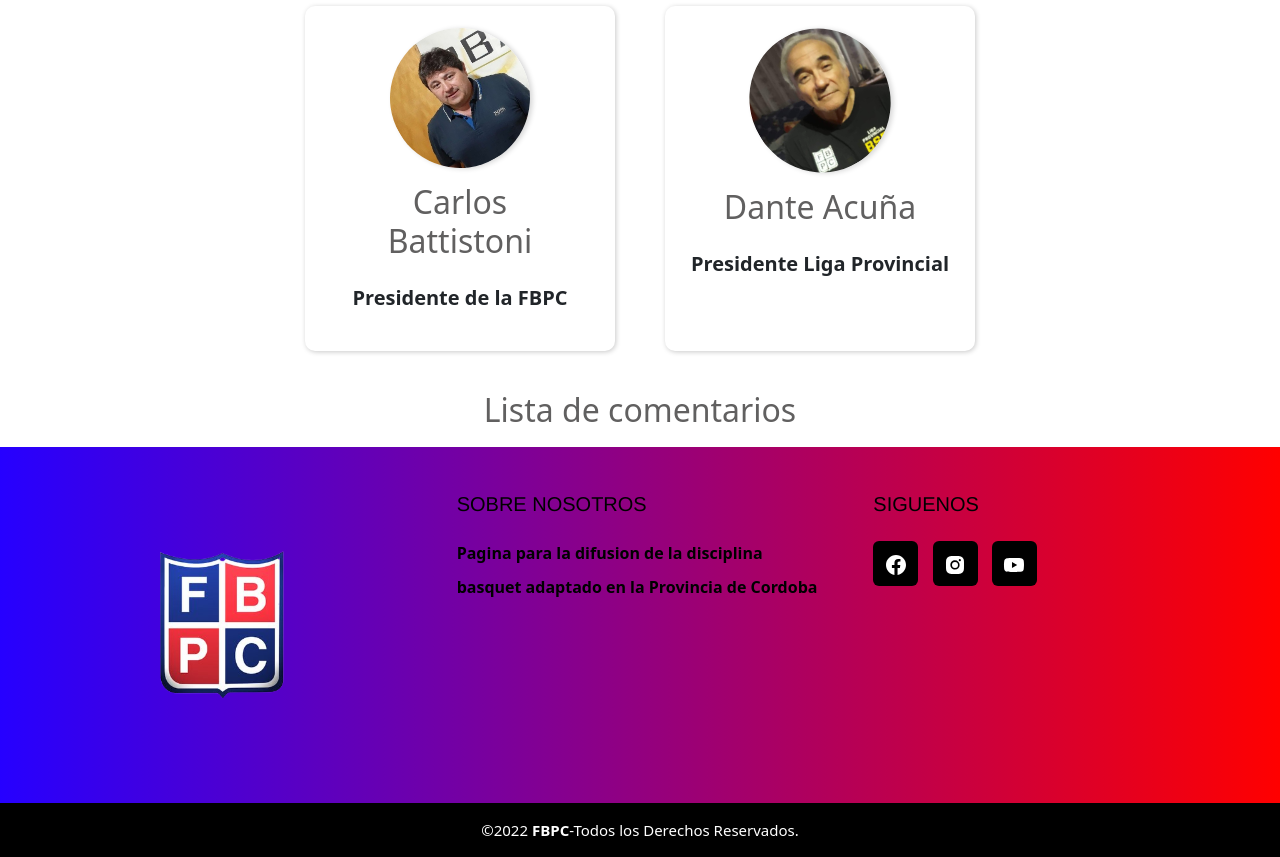
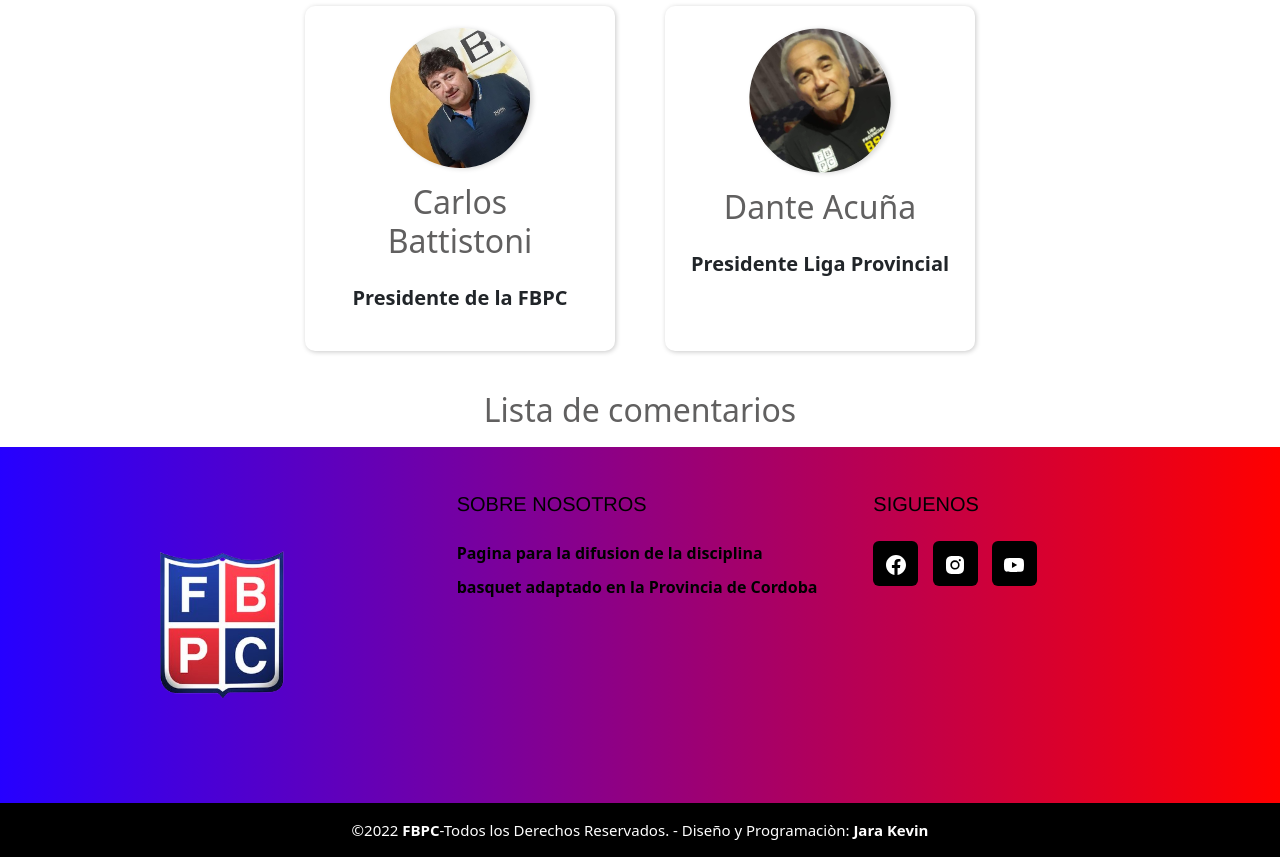
Before and after one commit to KevinJara123/BasquetAdaptadoCba, a plain HTML site: page index.html in a window 1280 px wide. Shown: the part 2675-3532 px from the top of the page. Drawn offline with nearby package versions, Linux system fonts and the light colour scheme.

Commit message:
se agrego mi nombre en el footer

```diff
--- a/css/estilos.css
+++ b/css/estilos.css
@@ -291,6 +291,13 @@ main .sobre-nosotros{
 }
 .pie-pagina .grupo-2 small{
     font-size: 15px;
+}
+.grupo-2 a{
+    text-decoration: none;
+    color: #fffefe;
+}
+.grupo-2 a:hover{
+    color: #ffffff;
 }
 /*Historia*/
 .img-fluid{
--- a/index.html
+++ b/index.html
@@ -168,7 +168,7 @@
         </div>
       </div>
       <div class="grupo-2">
-        <small>&copy;2022 <b>FBPC</b>-Todos los Derechos Reservados.</small>
+        <small>&copy;2022 <b>FBPC</b>-Todos los Derechos Reservados. - Diseño y Programaciòn: <a href="https://instagram.com/jarakevin710?igshid=YmMyMTA2M2Y="><b> Jara Kevin</b></a></small>
       </div>
     </footer>
 
```
Also changed, not shown: pages/AcercaDe.html (+1 -1 lines), pages/Contacto.html (+1 -1 lines), pages/EquIpos.html (+1 -1 lines), pages/Reglamentos.html (+1 -1 lines), pages/clasificacion-funcional.html (+1 -1 lines), pages/equipos/poetalugones.html (+1 -1 lines), pages/equipos/sica.html (+1 -1 lines).
